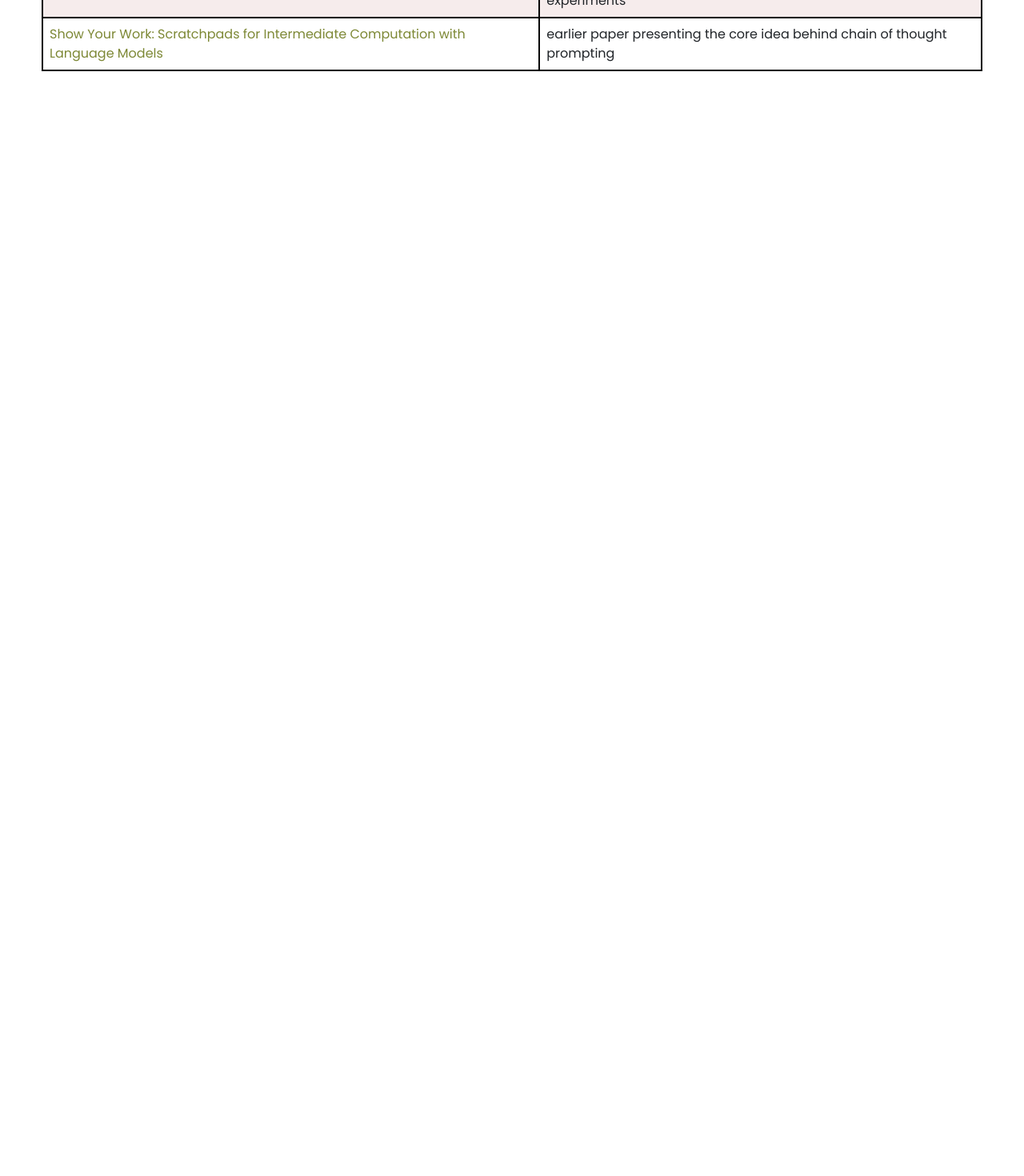
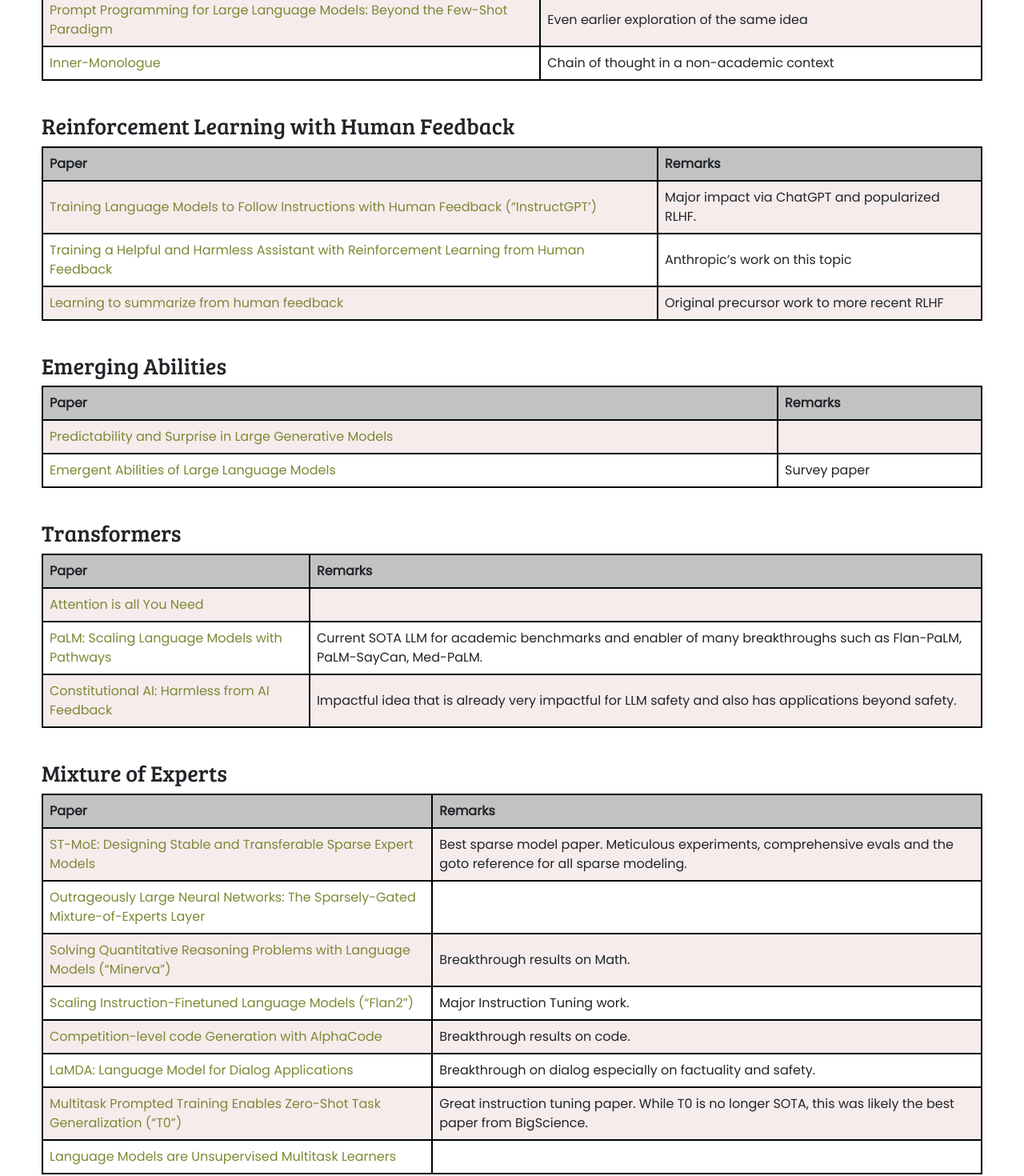
Before and after one commit to lei-seminar/lei-seminar.github.io, a React (Create React App) app: page /readinglist in a window 1280 px wide. Shown: the part 620-2090 px from the top of the page at 80% size. Before the commit the page ends 800 px from the top, so only its background shows below. Built offline with nearby package versions, Linux system fonts and the light colour scheme.

Commit message:
Adding more papers to reading list

```diff
--- a/src/App.css
+++ b/src/App.css
@@ -1,7 +1,6 @@
 body {
   background-color: #F6EFEE;
   text-align: left;
-  padding-top: 0em;
   font-family: 'Bree Serif', serif;
 }
 
--- a/src/App.js
+++ b/src/App.js
@@ -6,8 +6,7 @@
 function App() {
   return (
        <>
-           <h1 style={{marginLeft: "2em", marginTop: "1em"}}> CSE 259: Large Language Models - Reading Group</h1>
-          <Router>
+           <Router>
               <Navbar />
               <Routes>
                   <Route path='/' exact element={<Presentations />} />
--- a/src/css/common.css
+++ b/src/css/common.css
@@ -28,14 +28,18 @@
 	border-radius: 10px;
   }
 
-  th, td {
+  td {
 	border: 2px solid black;
 	padding: 8px;
 	text-align: left;
   }
 
   th {
-	background-color: #c2c2c2;
+	  border: 2px solid black;
+	  padding: 8px;
+	  background-color: #c2c2c2;
+	  font-weight: bold;
+	  text-align: center;
   }
 
   tr:nth-child(even) {
--- a/src/data/readingListData.js
+++ b/src/data/readingListData.js
@@ -32,6 +32,108 @@
     [
         "Show Your Work: Scratchpads for Intermediate Computation with Language Models",
         "https://arxiv.org/abs/2112.00114",
-        "earlier paper presenting the core idea behind chain of thought prompting"
+        "Earlier paper presenting the core idea behind chain of thought prompting"
+    ],
+    [
+        "Prompt Programming for Large Language Models: Beyond the Few-Shot Paradigm",
+        "https://arxiv.org/abs/2102.07350",
+        "Even earlier exploration of the same idea"
+    ],
+    [
+        "Inner-Monologue",
+        "https://gwern.net/doc/ai/nn/transformer/gpt/inner-monologue/index",
+        "Chain of thought in a non-academic context"
     ]
 ]
+
+export const RLHF = [
+    [
+        "Training Language Models to Follow Instructions with Human Feedback (“InstructGPT’)",
+        "https://arxiv.org/abs/2203.02155",
+        "Major impact via ChatGPT and popularized RLHF."
+    ],
+    [
+        "Training a Helpful and Harmless Assistant with Reinforcement Learning from Human Feedback",
+        "https://arxiv.org/pdf/2204.05862.pdf",
+        "Anthropic’s work on this topic"
+    ],
+    [
+        "Learning to summarize from human feedback",
+        "https://arxiv.org/abs/2009.01325",
+        "Original precursor work to more recent RLHF"
+    ]
+]
+
+export const EMERGING_ABILITIES = [
+    [
+        "Predictability and Surprise in Large Generative Models",
+        "https://arxiv.org/abs/2202.07785",
+        ""
+    ],
+    [
+        "Emergent Abilities of Large Language Models",
+        "https://arxiv.org/abs/2206.07682",
+        "Survey paper"
+    ]
+]
+
+export const TRANSFORMERS = [
+    [
+        "Attention is all You Need",
+        "https://arxiv.org/abs/1706.03762",
+        ""
+    ],
+    [
+        "PaLM: Scaling Language Models with Pathways",
+        "https://arxiv.org/abs/2204.02311",
+        "Current SOTA LLM for academic benchmarks and enabler of many breakthroughs such as Flan-PaLM, PaLM-SayCan, Med-PaLM."
+    ],
+    [
+        "Constitutional AI: Harmless from AI Feedback",
+        "https://arxiv.org/abs/2212.08073",
+        "Impactful idea that is already very impactful for LLM safety and also has applications beyond safety."
+    ]
+]
+
+export const MIXTURE_OF_EXPERTS = [
+    [
+        "ST-MoE: Designing Stable and Transferable Sparse Expert Models",
+        "https://arxiv.org/abs/2202.08906",
+        "Best sparse model paper. Meticulous experiments, comprehensive evals and the goto reference for all sparse modeling."
+    ],
+    [
+        "Outrageously Large Neural Networks: The Sparsely-Gated Mixture-of-Experts Layer",
+        "https://arxiv.org/pdf/1701.06538.pdf",
+        ""
+    ],
+    [
+        "Solving Quantitative Reasoning Problems with Language Models (“Minerva”)",
+        "https://arxiv.org/abs/2206.14858",
+        "Breakthrough results on Math."
+    ],
+    [
+        "Scaling Instruction-Finetuned Language Models (“Flan2”)",
+        "https://arxiv.org/abs/2210.11416",
+        "Major Instruction Tuning work."
+    ],
+    [
+        "Competition-level code Generation with AlphaCode",
+        "https://arxiv.org/abs/2203.07814",
+        "Breakthrough results on code."
+    ],
+    [
+        "LaMDA: Language Model for Dialog Applications",
+        "https://arxiv.org/abs/2201.08239",
+        "Breakthrough on dialog especially on factuality and safety."
+    ],
+    [
+        "Multitask Prompted Training Enables Zero-Shot Task Generalization (“T0”)",
+        "https://arxiv.org/abs/2110.08207",
+        "Great instruction tuning paper. While T0 is no longer SOTA, this was likely the best paper from BigScience."
+    ],
+    [
+        "Language Models are Unsupervised Multitask Learners",
+        "https://d4mucfpksywv.cloudfront.net/better-language-models/language_models_are_unsupervised_multitask_learners.pdf",
+        ""
+    ]
+]
--- a/src/pages/readingList.js
+++ b/src/pages/readingList.js
@@ -2,7 +2,15 @@
 import page from "../App.css";
 import container from "../App.css";
 import {table} from '../css/common.css'
-import {PAPER, REMARK, SCALING_LAWS, CHAIN_OF_THOUGHT_PROMPTING} from '../data/readingListData.js'
+import {PAPER,
+    REMARK,
+    SCALING_LAWS,
+    CHAIN_OF_THOUGHT_PROMPTING,
+    RLHF,
+    EMERGING_ABILITIES,
+    TRANSFORMERS,
+    MIXTURE_OF_EXPERTS
+} from '../data/readingListData.js'
 
 function getSectionTable(papers){
     return(
@@ -42,6 +50,30 @@
             </h3>
             {getSectionTable(CHAIN_OF_THOUGHT_PROMPTING)}
         </div>
+        <div className="card-body">
+            <h3>
+                Reinforcement Learning with Human Feedback
+            </h3>
+            {getSectionTable(RLHF)}
+        </div>
+        <div className="card-body">
+            <h3>
+                Emerging Abilities
+            </h3>
+            {getSectionTable(EMERGING_ABILITIES)}
+        </div>
+        <div className="card-body">
+            <h3>
+                Transformers
+            </h3>
+            {getSectionTable(TRANSFORMERS)}
+        </div>
+        <div className="card-body">
+            <h3>
+                Mixture of Experts
+            </h3>
+            {getSectionTable(MIXTURE_OF_EXPERTS)}
+        </div>
     </div>
   );
 };
--- a/src/utils/navbar.js
+++ b/src/utils/navbar.js
@@ -12,6 +12,9 @@
       <Nav>
         <Bars />
         <NavMenu>
+          <h3 style={{paddingTop: "0.3em", paddingRight: "1em", color: "#ffffff"}}>
+            CSE 259
+          </h3>
           <NavLink to='/presentation' activeStyle>
             Presentations
           </NavLink>
--- a/src/utils/navbarUtils.js
+++ b/src/utils/navbarUtils.js
@@ -3,7 +3,7 @@
 import styled from 'styled-components';
 
 export const Nav = styled.nav`
-background: #57A2B0;
+background: #0f334a;
 height: 50px;
 display: flex;
 padding-left: 5em;
@@ -15,7 +15,7 @@
 `;
 
 export const NavLink = styled(Link)`
-color: #000000;
+color: #ffffff;
 display: flex;
 align-items: center;
 text-decoration: none;
@@ -25,9 +25,15 @@
   font-size: 20px;
   font-family: 'Bree Serif', serif;
 &.active {
-	color: #000000;
+	color: #ffffff;
     font-weight: bold;
 }
+&:hover {
+    background-color: #2a6082; /* Replace with your desired background color */
+    color: #ffffff; /* You can change the text color on hover as well */
+    font-weight: bold;
+    text-decoration: none;
+  }
 `;
 
 export const Bars = styled(FaBars)`
@@ -74,7 +80,7 @@
 border-radius: 4px;
 background: #808080;
 padding: 10px 22px;
-color: #000000;
+color: #ffffff;
 outline: none;
 border: none;
 cursor: pointer;
```
